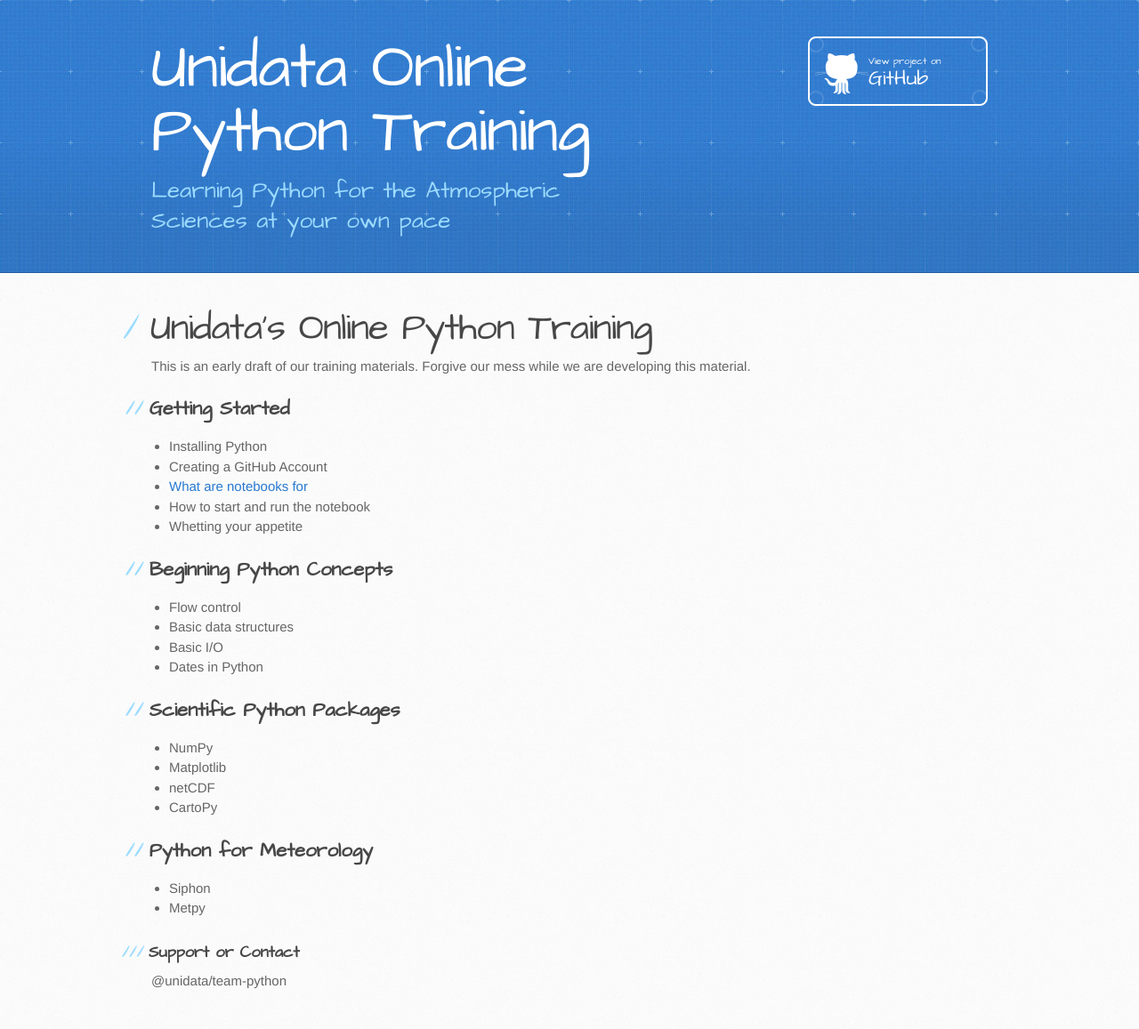
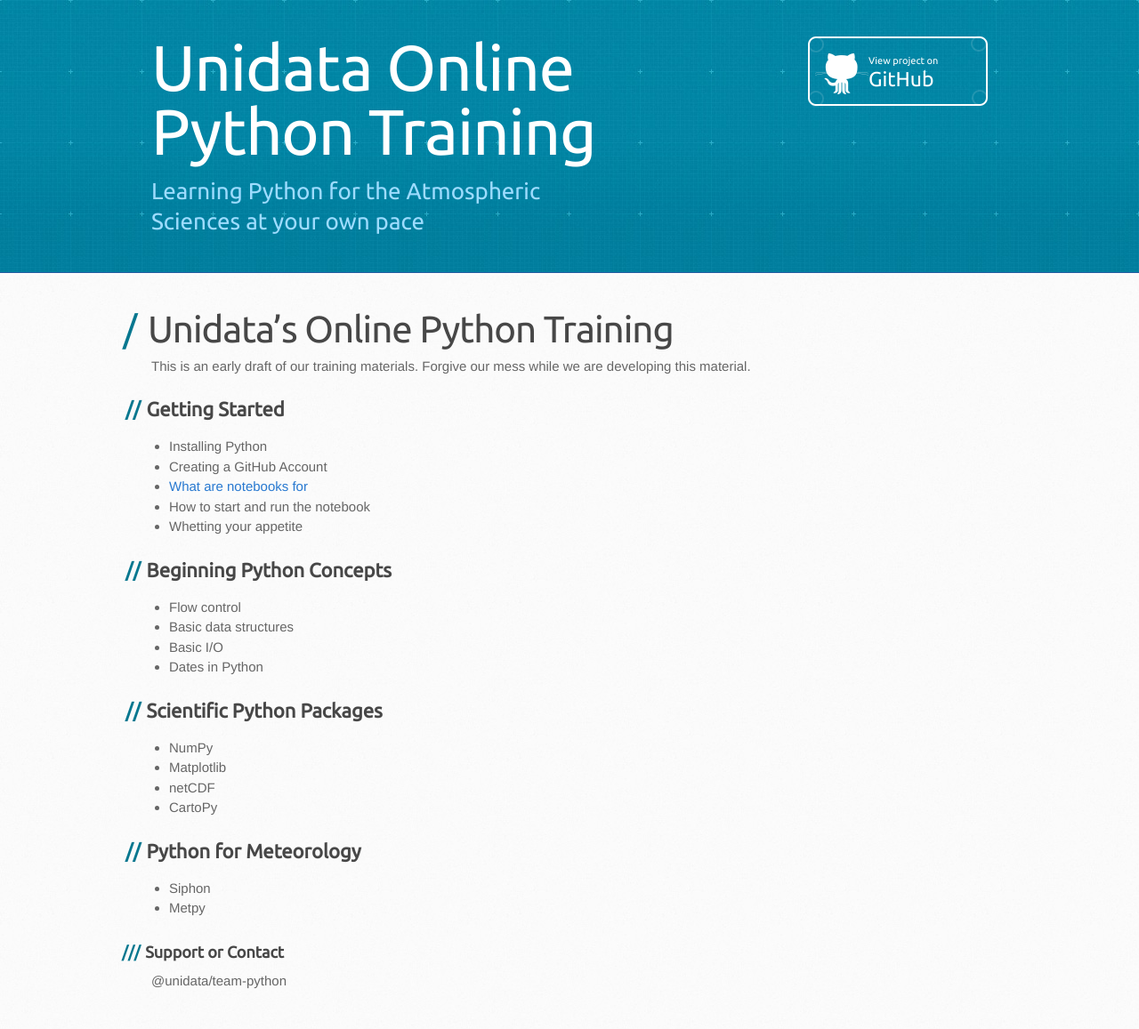
Before and after one commit to Unidata/online-python-training, a Jekyll site: the page built from index.md, in a window 1280 px wide. Shown: the whole page at 89% size. Built offline with Jekyll 4.4.1, drawn with Linux system fonts in a browser that asks for light colours; some web fonts are replaced.

Commit message:
Tweaks to fonts and colors to be more Unidata-like.

```diff
--- a/_layouts/default.html
+++ b/_layouts/default.html
@@ -4,7 +4,9 @@
   <meta charset='utf-8'>
   <meta http-equiv="X-UA-Compatible" content="chrome=1">
   <meta name="viewport" content="width=device-width, initial-scale=1, maximum-scale=1">
-  <link href='https://fonts.googleapis.com/css?family=Architects+Daughter' rel='stylesheet' type='text/css'>
+  <link href='https://fonts.googleapis.com/css?family=Ubuntu:400,400italic' rel='stylesheet' type='text/css'>
+  <link href='https://fonts.googleapis.com/css?family=Droid+Serif:400,400italic' rel='stylesheet' type='text/css'>
+  <!-- link href='https://fonts.googleapis.com/css?family=Architects+Daughter' rel='stylesheet' type='text/css' -->
   <link rel="stylesheet" type="text/css" href="stylesheets/stylesheet.css" media="screen">
   <link rel="stylesheet" type="text/css" href="stylesheets/github-light.css" media="screen">
   <link rel="stylesheet" type="text/css" href="stylesheets/print.css" media="print">
--- a/stylesheets/stylesheet.css
+++ b/stylesheets/stylesheet.css
@@ -428,7 +428,7 @@ th {
 
 /* LAYOUT STYLES */
 body {
-  font-family: 'Helvetica Neue', Helvetica, Arial, serif;
+  font-family: 'Droid Serif', 'Helvetica Neue', Helvetica, Arial, serif;
   font-size: 15px;
   font-weight: 400;
   line-height: 1.5;
@@ -450,8 +450,8 @@ a:hover {
 header {
   padding-top: 40px;
   padding-bottom: 40px;
-  font-family: 'Architects Daughter', 'Helvetica Neue', Helvetica, Arial, serif;
-  background: #2e7bcf url(../images/header-bg.jpg) 0 0 repeat-x;
+  font-family: 'Ubuntu', 'Helvetica Neue', Helvetica, Arial, serif;
+  background: #2e7bcf url(../images/header-bg-unidata.jpg) 0 0 repeat-x;
   border-bottom: solid 1px #275da1;
 }
 
@@ -521,7 +521,7 @@ a.button {
   height: 58px;
   padding-top: 22px;
   padding-left: 68px;
-  font-family: 'Architects Daughter', 'Helvetica Neue', Helvetica, Arial, serif;
+  font-family: 'Ubuntu', 'Helvetica Neue', Helvetica, Arial, serif;
   font-size: 23px;
   line-height: 1.2;
   color: #fff;
@@ -614,7 +614,7 @@ form {
 #main-content h1 {
   margin-top: 0;
   margin-bottom: 0;
-  font-family: 'Architects Daughter', 'Helvetica Neue', Helvetica, Arial, serif;
+  font-family: 'Ubuntu', 'Helvetica Neue', Helvetica, Arial, serif;
   font-size: 2.8em;
   font-weight: normal;
   color: #474747;
@@ -625,13 +625,13 @@ form {
 #main-content h1:before {
   padding-right: 0.3em;
   margin-left: -0.9em;
-  color: #9ddcff;
+  color: #06778F;
   content: "/";
 }
 
 #main-content h2 {
   margin-bottom: 8px;
-  font-family: 'Architects Daughter', 'Helvetica Neue', Helvetica, Arial, serif;
+  font-family: 'Ubuntu', 'Helvetica Neue', Helvetica, Arial, serif;
   font-size: 22px;
   font-weight: bold;
   color: #474747;
@@ -641,13 +641,13 @@ form {
   padding-right: 0.3em;
   margin-left: -1.5em;
   content: "//";
-  color: #9ddcff;
+  color: #06778F;
 }
 
 #main-content h3 {
   margin-top: 24px;
   margin-bottom: 8px;
-  font-family: 'Architects Daughter', 'Helvetica Neue', Helvetica, Arial, serif;
+  font-family: 'Ubuntu', 'Helvetica Neue', Helvetica, Arial, serif;
   font-size: 18px;
   font-weight: bold;
   color: #474747;
@@ -658,12 +658,12 @@ form {
   padding-right: 0.3em;
   margin-left: -2em;
   content: "///";
-  color: #9ddcff;
+  color: #06778F;
 }
 
 #main-content h4 {
   margin-bottom: 8px;
-  font-family: 'Architects Daughter', 'Helvetica Neue', Helvetica, Arial, serif;
+  font-family: 'Ubuntu', 'Helvetica Neue', Helvetica, Arial, serif;
   font-size: 15px;
   font-weight: bold;
   color: #474747;
@@ -679,7 +679,7 @@ h4:before {
 
 #main-content h5 {
   margin-bottom: 8px;
-  font-family: 'Architects Daughter', 'Helvetica Neue', Helvetica, Arial, serif;
+  font-family: 'Ubuntu', 'Helvetica Neue', Helvetica, Arial, serif;
   font-size: 14px;
   color: #474747;
   text-indent: 3px;
@@ -693,7 +693,7 @@ h5:before {
 
 #main-content h6 {
   margin-bottom: 8px;
-  font-family: 'Architects Daughter', 'Helvetica Neue', Helvetica, Arial, serif;
+  font-family: 'Ubuntu', 'Helvetica Neue', Helvetica, Arial, serif;
   font-size: .8em;
   color: #474747;
   text-indent: 3px;
```
Also changed, not shown: images/header-bg-unidata.jpg (added).
